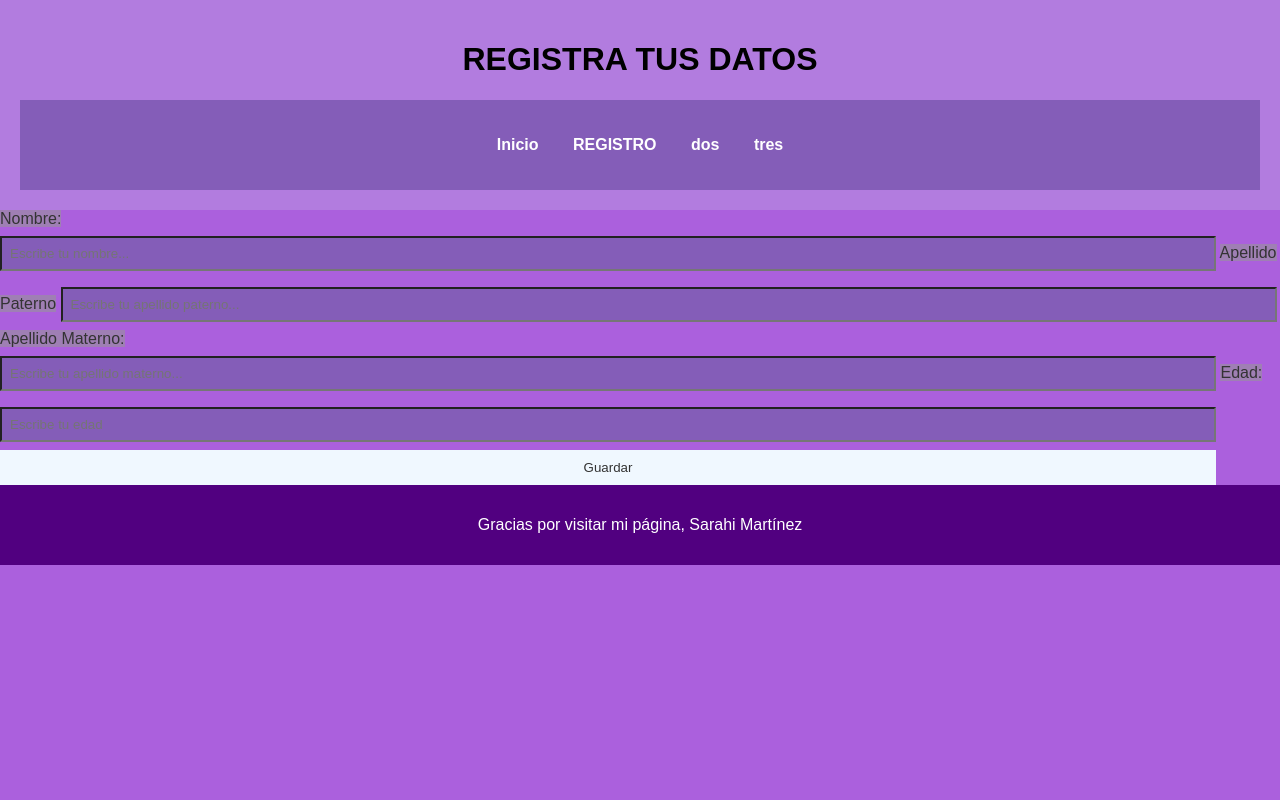
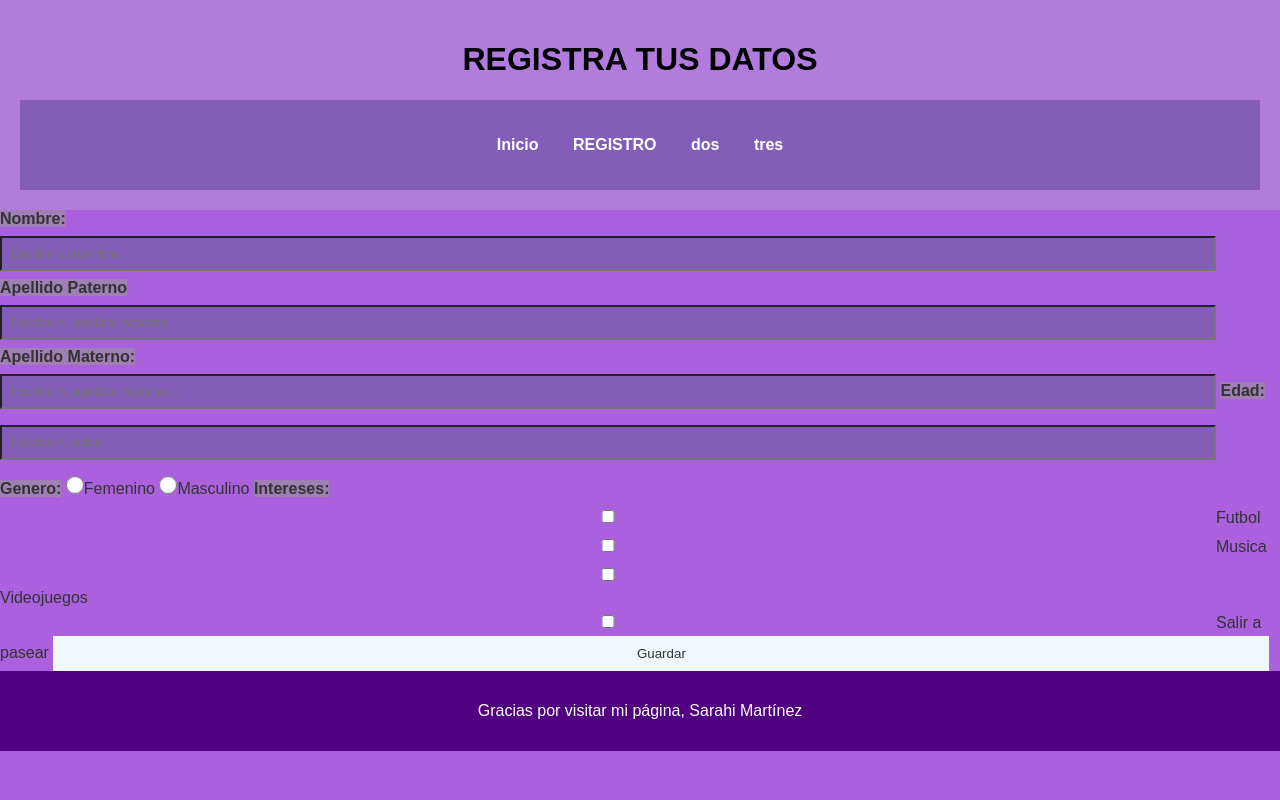
Before and after one commit to martinezsarahi5003-star/LSMM, a Django app: page /registro in a window 1280 px wide. Run offline with Django 5.2, Linux system fonts and the light colour scheme.

Commit message:
registro}

```diff
--- a/Martinez/static/Martinez/style.css
+++ b/Martinez/static/Martinez/style.css
@@ -91,3 +91,14 @@ button{
 label{
     background-color: #9f7fb4;
 }
+input[type="ckeckbox"],
+input[type="radio"] {
+    accent-color: rgb(228, 198, 228);
+    width: 18px;
+    height: 18px;
+    cursor: pointer;
+}
+label{
+    font-weight:bold ;
+    background-color: #9f7fb4;
+}
--- a/Martinez/templates/Martinez/formregistro.html
+++ b/Martinez/templates/Martinez/formregistro.html
@@ -34,8 +34,15 @@
   <input type="text" name="apellidom" placeholder="Escribe tu apellido materno..." >
   <label>Edad:</label>
   <input type="number" name="edad" min="14" max="25" placeholder="Escribe tu edad" required>
+  <label>Genero:</label>
+  <input type="radio" name="genero" value="Femenino">Femenino
+  <input type="radio" name="genero" value="Masculino">Masculino
+  <label>Intereses:</label>
+  <input type="checkbox" name="intereses" value="Futbol">Futbol
+  <input type="checkbox" name="interes"   value="Musica">Musica
+  <input type="checkbox" name="intereses" value="Videojuegos">Videojuegos
+  <input type="checkbox" name="intereses" value="Salir a pasear">Salir a pasear
   <button type="submit">Guardar</button>
-
 </from>
     <!-- PIE DE PÁGINA -->
     <footer>
```
